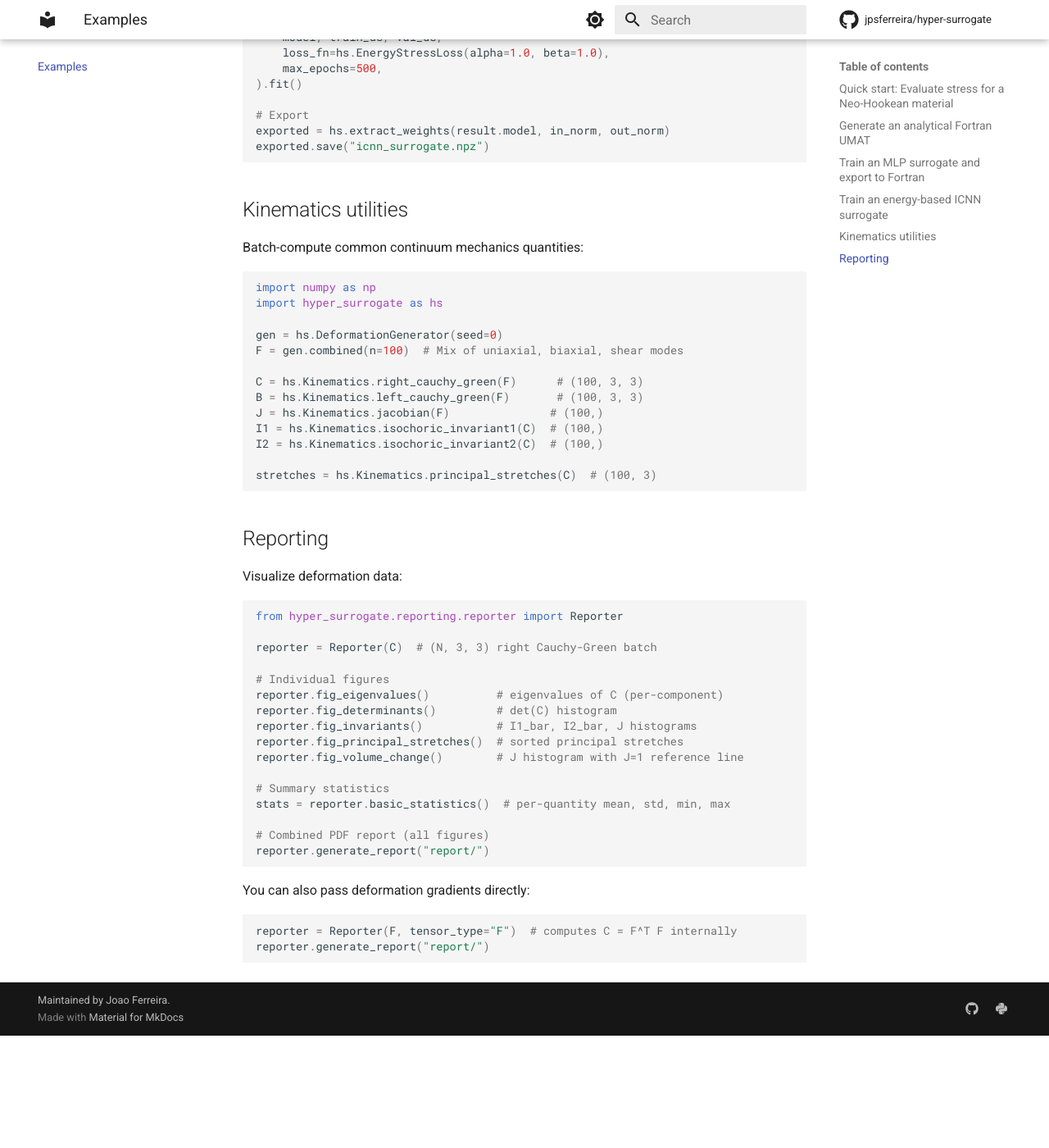
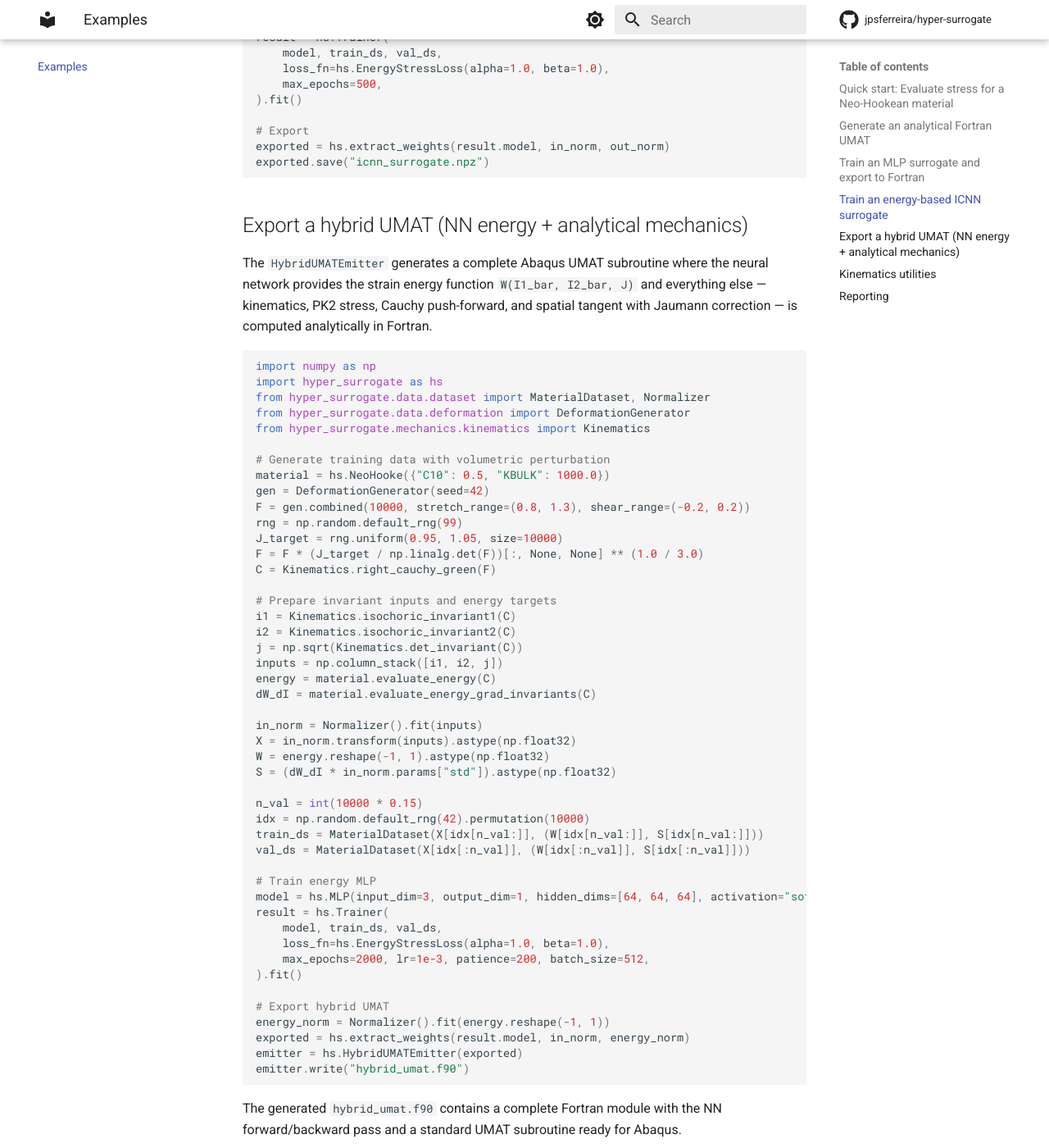
Before and after one commit to jpsferreira/hyper-surrogate, an MkDocs documentation site: the page built from docs/examples.md, in a window 1280 px wide and 1400 px high, scrolled down 2195 px. Shown: the whole window at 82% size. Built offline with MkDocs 1.6.1 and Material for MkDocs 9.7.7, drawn with Linux system fonts in a browser that asks for light colours; comment, search, counter and statistics services are not loaded; before the commit the page ends 3458 px from its top, so only the background shows below that; some of the changed text lies outside the part shown.

Commit message:
Community polish: rewrite docs, add CLAUDE.md, expand examples
- Rewrite CONTRIBUTING.md: replace poetry with uv, remove tox step
  and Cookiecutter boilerplate, add code style and slow test docs
- Enhance README.md: add motivation, architecture diagram, ICNN
  quickstart, examples table, and contributing link
- Create CLAUDE.md with project conventions and key commands
- Add 4 example scripts: stress MLP, ICNN energy, hybrid UMAT
  export, and analytical UMAT generation
- Fix docs/examples.md: correct best_val_loss reference, add
  hybrid UMAT example section with cross-references

Co-Authored-By: Claude Opus 4.6 <noreply@anthropic.com>

````diff
--- a/docs/examples.md
+++ b/docs/examples.md
@@ -64,7 +64,8 @@ result = hs.Trainer(
     lr=1e-3,
 ).fit()
 
-print(f"Best validation loss: {result.best_val_loss:.6f} (epoch {result.best_epoch})")
+best_val = result.history["val_loss"][result.best_epoch]
+print(f"Best validation loss: {best_val:.6f} (epoch {result.best_epoch})")
 
 # 3. Export weights and generate Fortran
 exported = hs.extract_weights(result.model, in_norm, out_norm)
@@ -105,6 +106,63 @@ result = hs.Trainer(
 exported = hs.extract_weights(result.model, in_norm, out_norm)
 exported.save("icnn_surrogate.npz")
 ```
+
+## Export a hybrid UMAT (NN energy + analytical mechanics)
+
+The `HybridUMATEmitter` generates a complete Abaqus UMAT subroutine where the neural network provides the strain energy function `W(I1_bar, I2_bar, J)` and everything else — kinematics, PK2 stress, Cauchy push-forward, and spatial tangent with Jaumann correction — is computed analytically in Fortran.
+
+```python
+import numpy as np
+import hyper_surrogate as hs
+from hyper_surrogate.data.dataset import MaterialDataset, Normalizer
+from hyper_surrogate.data.deformation import DeformationGenerator
+from hyper_surrogate.mechanics.kinematics import Kinematics
+
+# Generate training data with volumetric perturbation
+material = hs.NeoHooke({"C10": 0.5, "KBULK": 1000.0})
+gen = DeformationGenerator(seed=42)
+F = gen.combined(10000, stretch_range=(0.8, 1.3), shear_range=(-0.2, 0.2))
+rng = np.random.default_rng(99)
+J_target = rng.uniform(0.95, 1.05, size=10000)
+F = F * (J_target / np.linalg.det(F))[:, None, None] ** (1.0 / 3.0)
+C = Kinematics.right_cauchy_green(F)
+
+# Prepare invariant inputs and energy targets
+i1 = Kinematics.isochoric_invariant1(C)
+i2 = Kinematics.isochoric_invariant2(C)
+j = np.sqrt(Kinematics.det_invariant(C))
+inputs = np.column_stack([i1, i2, j])
+energy = material.evaluate_energy(C)
+dW_dI = material.evaluate_energy_grad_invariants(C)
+
+in_norm = Normalizer().fit(inputs)
+X = in_norm.transform(inputs).astype(np.float32)
+W = energy.reshape(-1, 1).astype(np.float32)
+S = (dW_dI * in_norm.params["std"]).astype(np.float32)
+
+n_val = int(10000 * 0.15)
+idx = np.random.default_rng(42).permutation(10000)
+train_ds = MaterialDataset(X[idx[n_val:]], (W[idx[n_val:]], S[idx[n_val:]]))
+val_ds = MaterialDataset(X[idx[:n_val]], (W[idx[:n_val]], S[idx[:n_val]]))
+
+# Train energy MLP
+model = hs.MLP(input_dim=3, output_dim=1, hidden_dims=[64, 64, 64], activation="softplus")
+result = hs.Trainer(
+    model, train_ds, val_ds,
+    loss_fn=hs.EnergyStressLoss(alpha=1.0, beta=1.0),
+    max_epochs=2000, lr=1e-3, patience=200, batch_size=512,
+).fit()
+
+# Export hybrid UMAT
+energy_norm = Normalizer().fit(energy.reshape(-1, 1))
+exported = hs.extract_weights(result.model, in_norm, energy_norm)
+emitter = hs.HybridUMATEmitter(exported)
+emitter.write("hybrid_umat.f90")
+```
+
+The generated `hybrid_umat.f90` contains a complete Fortran module with the NN forward/backward pass and a standard UMAT subroutine ready for Abaqus.
+
+See also the runnable scripts in the [`examples/`](https://github.com/jpsferreira/hyper-surrogate/tree/main/examples) directory.
 
 ## Kinematics utilities
 
````
Also changed, not shown: CLAUDE.md (added, +59 -0 lines), CONTRIBUTING.md (+32 -13 lines), README.md (+86 -3 lines), examples/README.md (+13 -0 lines), 4 other files.
